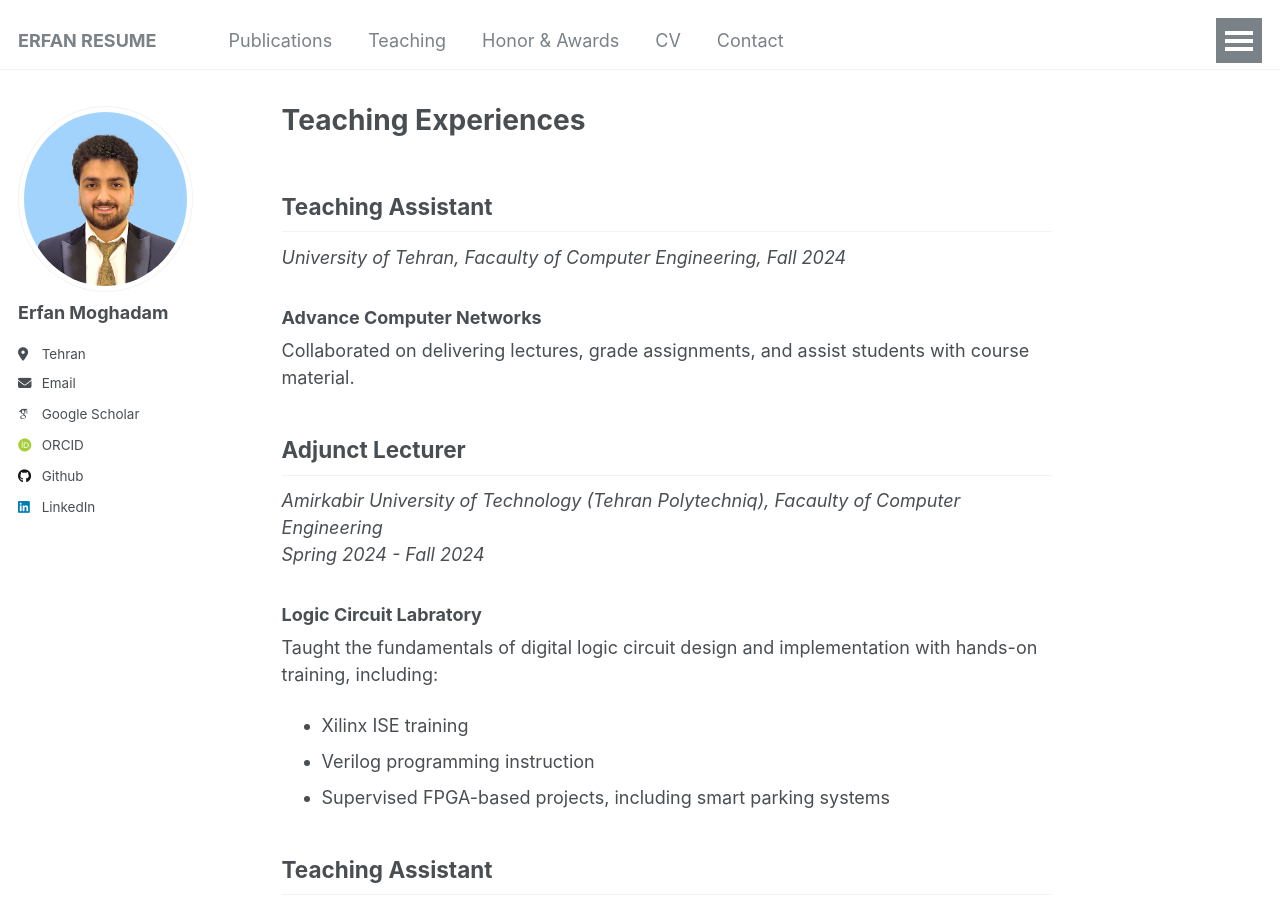
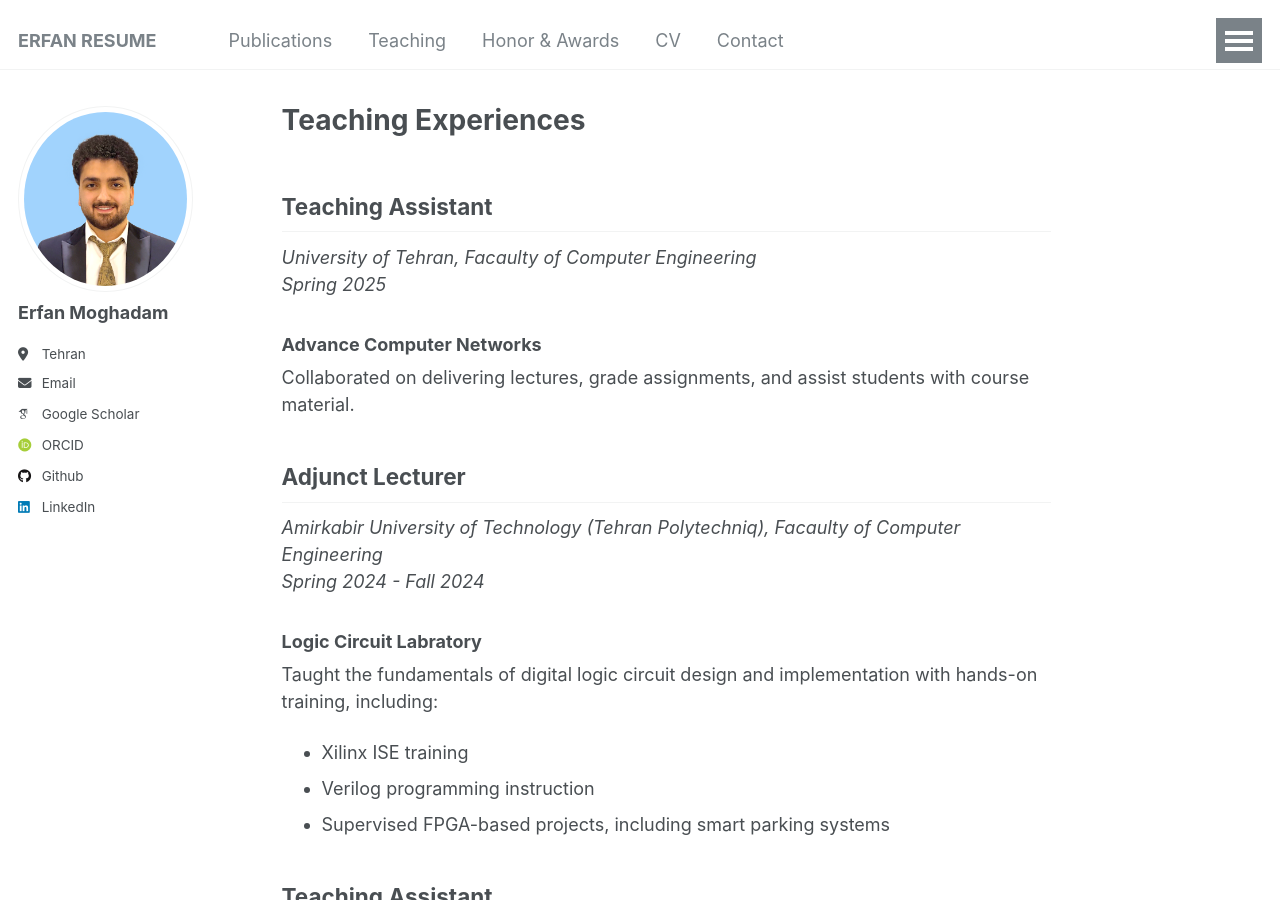
Before and after one commit to erfanresume/erfanresume.github.io, a Jekyll site: the page built from _pages/teaching.md, in a window 1280 px wide and 900 px high. Built offline with Jekyll 4.4.1, drawn with Linux system fonts in a browser that asks for light colours; some web fonts are replaced.

Commit message:
Update teaching.md

```diff
--- a/_pages/teaching.md
+++ b/_pages/teaching.md
@@ -5,7 +5,8 @@ author_profile: true
 redirect_from:
 ---
 ## Teaching Assistant
-*University of Tehran, Facaulty of Computer Engineering, Fall 2024*
+*University of Tehran, Facaulty of Computer Engineering<br>
+Spring 2025*
 ### Advance Computer Networks
 Collaborated on delivering lectures, grade assignments, and assist students with course material.
 
```
